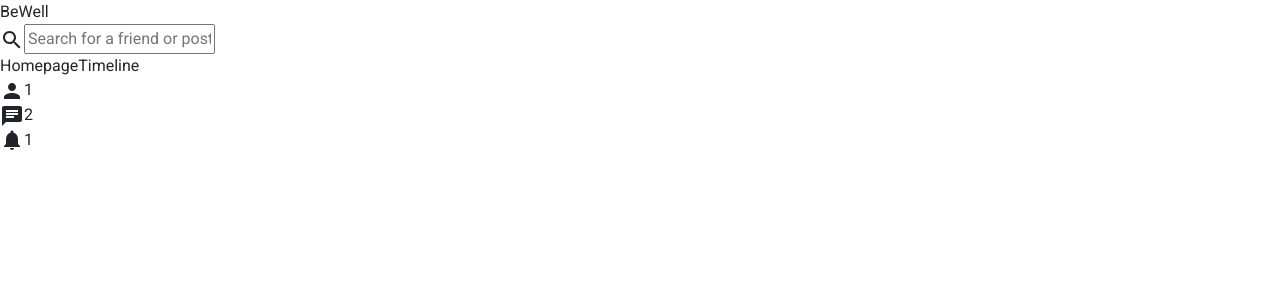
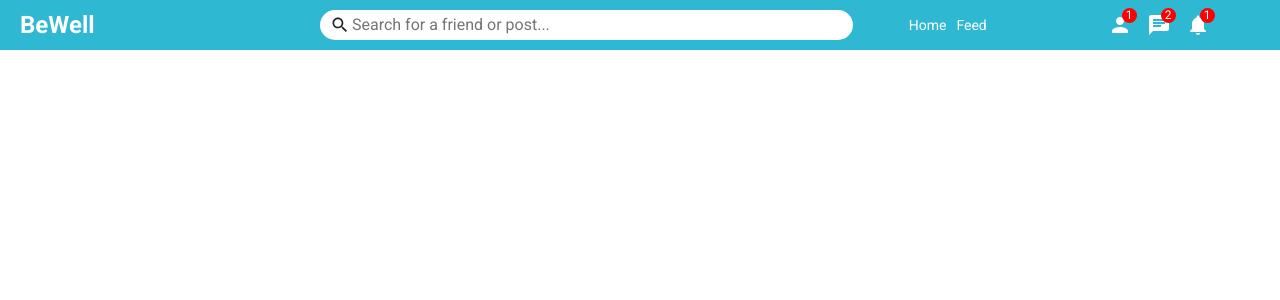
Before and after one commit to samanthalaine/be-well, a React (Create React App) app in the folder be-well-frontend/: page / in a window 1280 px wide. Shown: the top 300 px of the page. Built offline with nearby package versions, Linux system fonts and the light colour scheme.

Commit message:
styled navbar

```diff
--- a/be-well-frontend/src/components/Navbar.js
+++ b/be-well-frontend/src/components/Navbar.js
@@ -1,5 +1,7 @@
 import React from 'react'
 import { Search, Person, Chat, Notifications } from "@material-ui/icons"
+import "./navbar.css";
+
 
 function Navbar() {
     return (
@@ -18,8 +20,8 @@
         </div>
         <div className="navbarRight">
           <div className="navbarLinks">
-            <span className="navbarLink">Homepage</span>
-            <span className="navbarLink">Timeline</span>
+            <span className="navbarLink">Home</span>
+            <span className="navbarLink">Feed</span>
           </div>
           <div className="navbarIcons">
             <div className="navbarIconItem">
--- a/be-well-frontend/src/components/navbar.css
+++ b/be-well-frontend/src/components/navbar.css
@@ -0,0 +1,99 @@
+
+
+.navbarContainer {
+    height: 50px;
+    width: 100%;
+    background-color: #2eb8d1
+    ;
+    display: flex;
+    align-items: center;
+    position: sticky;
+    top: 0;
+    z-index: 999;
+  }
+
+  .navbarLeft {
+    flex: 3;
+  }
+
+  .logo {
+    font-size: 24px;
+    margin-left: 20px;
+    font-weight: bold;
+    color: white;
+    cursor: pointer;
+  }
+
+  .navbarCenter {
+    flex: 5;
+  }
+
+  .searchbar {
+    width: 100%;
+    height: 30px;
+    background-color: white;
+    border-radius: 30px;
+    display: flex;
+    align-items: center;
+  }
+
+  .searchIcon {
+    font-size: 20px !important;
+    margin-left: 10px;
+  }
+
+  .searchInput {
+    border: none;
+    width: 70%;
+  }
+
+  .searchInput:focus {
+    outline: none;
+  }
+
+  .navbarRight {
+    flex: 4;
+    display: flex;
+    align-items: center;
+    justify-content: space-around;
+    color: white;
+  }
+
+  .navbarLink {
+    margin-right: 10px;
+    font-size: 14px;
+    cursor: pointer;
+  }
+
+  .navbarIcons {
+    display: flex;
+  }
+
+  .navbarIconItem {
+    margin-right: 15px;
+    cursor: pointer;
+    position: relative;
+  }
+
+  .navbarIconBadge {
+    width: 15px;
+    height: 15px;
+    background-color: red;
+    border-radius: 50%;
+    color: white;
+    position: absolute;
+    top: -5px;
+    right: -5px;
+    display: flex;
+    align-items: center;
+    justify-content: center;
+    font-size: 12px;
+  }
+
+  .navbarImg {
+    width: 32px;
+    height: 32px;
+    border-radius: 50%;
+    object-fit: cover;
+    cursor: pointer;
+  }
```
